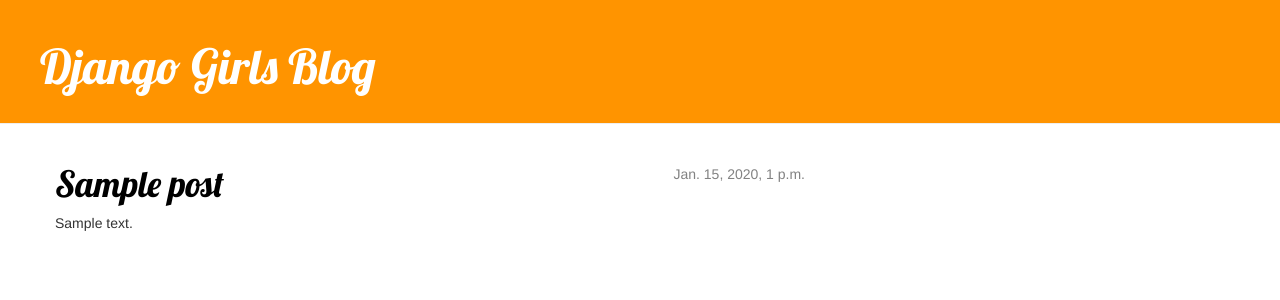
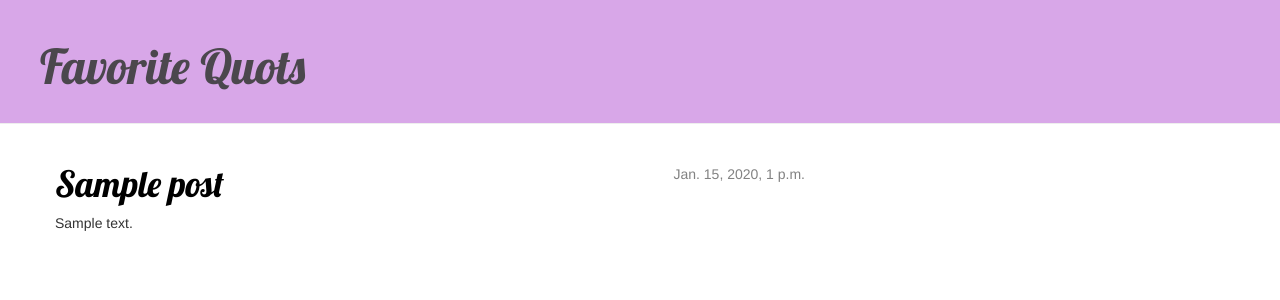
Before and after one commit to janed0e/my-first-blog, a Django app: template blog/templates/blog/post_list.html in a window 1280 px wide. Shown: the top 300 px of the page. Run offline with Django 3.2, Linux system fonts and the light colour scheme; the template is opened without the code that fills it: values that come from a table or form of the project are taken from there, others are empty; tables that the repository leaves empty hold one stand-in row (values such as "Sample post"); parts of the project's set-up code (start-up, migrations or seed data) failed here and were passed over; some libraries are stand-ins or nearby versions.

Commit message:
Changed the HTML for the site

```diff
--- a/blog/static/css/blog.css
+++ b/blog/static/css/blog.css
@@ -1,12 +1,12 @@
 
  .page-header {
-         background-color: #ff9400;
+         background-color: #D8A7E8;
          margin-top: 0;
          padding: 20px 20px 20px 40px;
      }
 
      .page-header h1, .page-header h1 a, .page-header h1 a:visited, .page-header h1 a:active {
-         color: #ffffff;
+         color: #4B474D;
          font-size: 36pt;
          text-decoration: none;
      }
--- a/blog/templates/blog/post_list.html
+++ b/blog/templates/blog/post_list.html
@@ -1,14 +1,14 @@
 {% load staticfiles %}
 <html>
   <head>
-        <title>It`s my fucking blog! Yeeees!</title>
+        <title>Another fucking blog</title>
       <link rel="stylesheet" href="//maxcdn.bootstrapcdn.com/bootstrap/3.2.0/css/bootstrap.min.css">
       <link rel="stylesheet" href="//maxcdn.bootstrapcdn.com/bootstrap/3.2.0/css/bootstrap-theme.min.css">
       <link rel="stylesheet" href="{% static 'css/blog.css' %}">
       <link href="https://fonts.googleapis.com/css?family=Lobster&subset=latin,cyrillic" rel="stylesheet" type="text/css">
   </head>
   <div class="page-header">
-      <h1><a href="/">Django Girls Blog</a></h1>
+      <h1><a href="/">Favorite Quots</a></h1>
   </div>
   <body>
     <div class="content container">
```
